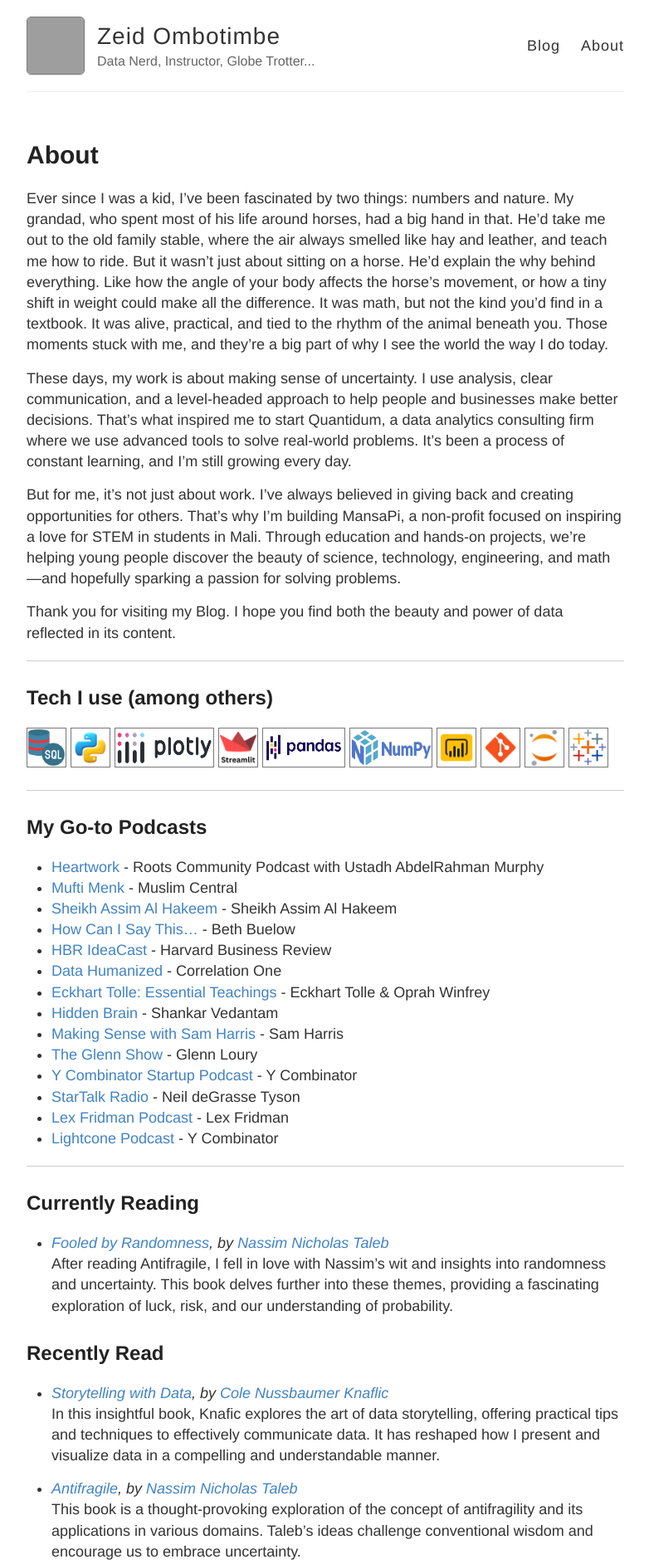
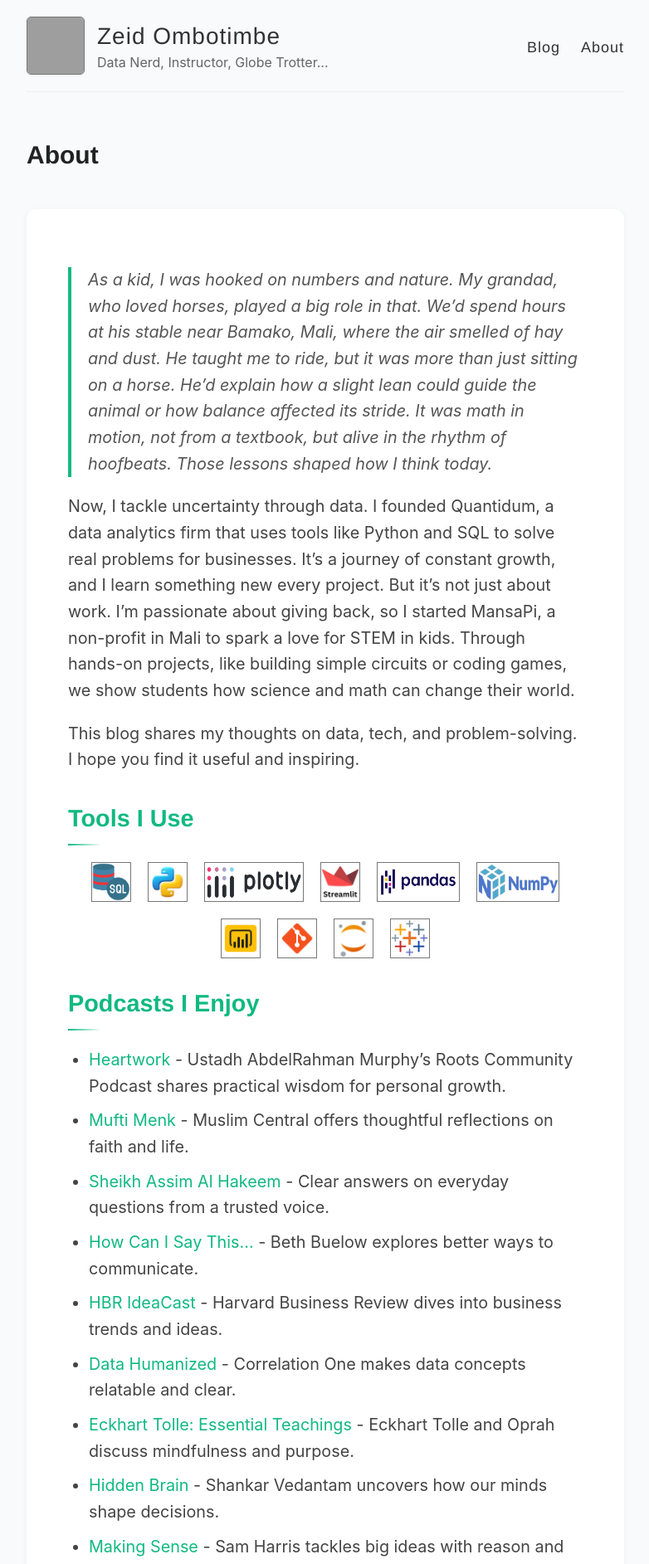
Before and after one commit to obtbe/obtbe.github.io, a Jekyll site: the page built from about.md, in a window 1280 px wide. Shown: the top 1885 px of the page at 83% size, without its empty margins (248-1030 px from the left). Built offline with Jekyll 4.4.1, drawn with Linux system fonts in a browser that asks for light colours; our own code applies the rules of GitHub Pages for plain Markdown files; some of the changed text lies outside the part shown; grey boxes are pictures that could not be loaded.

Commit message:
revamped about

```diff
--- a/about.md
+++ b/about.md
@@ -3,82 +3,209 @@ title: "About"
 date: 2023-10-09T10:00:00Z
 description: ""
 ---
-<!-- <div style="border-bottom: 1px solid #ccc; margin: 20px 0;"></div> -->
 
-Ever since I was a kid, I’ve been fascinated by two things: numbers and nature. My grandad, who spent most of his life around horses, had a big hand in that. He’d take me out to the old family stable, where the air always smelled like hay and leather, and teach me how to ride. But it wasn’t just about sitting on a horse. He’d explain the why behind everything. Like how the angle of your body affects the horse’s movement, or how a tiny shift in weight could make all the difference. It was math, but not the kind you’d find in a textbook. It was alive, practical, and tied to the rhythm of the animal beneath you. Those moments stuck with me, and they’re a big part of why I see the world the way I do today.
+<div class="about-container">
+  <div class="about-content">
+    <p>As a kid, I was hooked on numbers and nature. My grandad, who loved horses, played a big role in that. We’d spend hours at his stable near Bamako, Mali, where the air smelled of hay and dust. He taught me to ride, but it was more than just sitting on a horse. He’d explain how a slight lean could guide the animal or how balance affected its stride. It was math in motion, not from a textbook, but alive in the rhythm of hoofbeats. Those lessons shaped how I think today.</p>
 
-These days, my work is about making sense of uncertainty. I use analysis, clear communication, and a level-headed approach to help people and businesses make better decisions. That’s what inspired me to start Quantidum, a data analytics consulting firm where we use advanced tools to solve real-world problems. It’s been a process of constant learning, and I’m still growing every day.
+    <p>Now, I tackle uncertainty through data. I founded Quantidum, a data analytics firm that uses tools like Python and SQL to solve real problems for businesses. It’s a journey of constant growth, and I learn something new every project. But it’s not just about work. I’m passionate about giving back, so I started MansaPi, a non-profit in Mali to spark a love for STEM in kids. Through hands-on projects, like building simple circuits or coding games, we show students how science and math can change their world.</p>
 
-But for me, it’s not just about work. I’ve always believed in giving back and creating opportunities for others. That’s why I’m building MansaPi, a non-profit focused on inspiring a love for STEM in students in Mali. Through education and hands-on projects, we’re helping young people discover the beauty of science, technology, engineering, and math—and hopefully sparking a passion for solving problems.
+    <p>This blog shares my thoughts on data, tech, and problem-solving. I hope you find it useful and inspiring.</p>
 
-Thank you for visiting my Blog. I hope you find both the beauty and power of data reflected in its content.
-<!-- ![Mariam](themes/ezhil/images/zmariam.png) -->
+    <h2>Tools I Use</h2>
+    <div class="tool-icons">
+      <img src="/images/sql.png" alt="SQL Icon" width="48" height="48">
+      <img src="/images/python.png" alt="Python Icon" width="48" height="48">
+      <img src="/images/plotly.png" alt="Plotly Icon" width="120" height="48">
+      <img src="/images/streamlit.png" alt="Streamlit Icon" width="48" height="48">
+      <img src="/images/pandas.png" alt="Pandas Icon" width="100" height="48">
+      <img src="/images/numpy.png" alt="Numpy Icon" width="100" height="48">
+      <img src="/images/powerbi.png" alt="Power BI Icon" width="48" height="48">
+      <img src="/images/git.png" alt="Git Icon" width="48" height="48">
+      <img src="/images/jupyter.png" alt="Jupyter Icon" width="48" height="48">
+      <img src="/images/tableau.png" alt="Tableau Icon" width="48" height="48">
+    </div>
 
-<div style="border-bottom: 1px solid #ccc; margin: 20px 0;"></div>
-## Tech I use (among others)
+    <h2>Podcasts I Enjoy</h2>
+    <ul>
+      <li><a href="https://podcasts.apple.com/us/channel/roots-community-podcast/id6502764375">Heartwork</a> - Ustadh AbdelRahman Murphy’s Roots Community Podcast shares practical wisdom for personal growth.</li>
+      <li><a href="https://podcasts.apple.com/us/podcast/mufti-menk/id592746186">Mufti Menk</a> - Muslim Central offers thoughtful reflections on faith and life.</li>
+      <li><a href="https://podcasts.apple.com/us/podcast/sheikh-assim-al-hakeem/id1723926769">Sheikh Assim Al Hakeem</a> - Clear answers on everyday questions from a trusted voice.</li>
+      <li><a href="https://podcasts.apple.com/us/podcast/how-can-i-say-this/id1434883770">How Can I Say This...</a> - Beth Buelow explores better ways to communicate.</li>
+      <li><a href="https://podcasts.apple.com/us/podcast/hbr-ideacast/id152022135">HBR IdeaCast</a> - Harvard Business Review dives into business trends and ideas.</li>
+      <li><a href="https://podcasts.apple.com/us/podcast/data-humanized-by-correlation-one/id1693484349">Data Humanized</a> - Correlation One makes data concepts relatable and clear.</li>
+      <li><a href="https://podcasts.apple.com/us/podcast/eckhart-tolle-essential-teachings/id1458654443">Eckhart Tolle: Essential Teachings</a> - Eckhart Tolle and Oprah discuss mindfulness and purpose.</li>
+      <li><a href="https://podcasts.apple.com/us/podcast/hidden-brain/id1028908750">Hidden Brain</a> - Shankar Vedantam uncovers how our minds shape decisions.</li>
+      <li><a href="https://podcasts.apple.com/us/podcast/making-sense-with-sam-harris/id733163012">Making Sense</a> - Sam Harris tackles big ideas with reason and clarity.</li>
+      <li><a href="https://podcasts.apple.com/us/podcast/the-glenn-show/id505824976">The Glenn Show</a> - Glenn Loury offers sharp takes on culture and policy.</li>
+      <li><a href="https://podcasts.apple.com/us/podcast/y-combinator-startup-podcast/id1236907421">Y Combinator Startup Podcast</a> - Y Combinator shares insights on building companies.</li>
+      <li><a href="https://podcasts.apple.com/us/podcast/startalk-radio/id325404506">StarTalk Radio</a> - Neil deGrasse Tyson makes science fun and accessible.</li>
+      <li><a href="https://podcasts.apple.com/us/podcast/lex-fridman-podcast/id1434243584">Lex Fridman Podcast</a> - Lex Fridman explores tech and science with depth.</li>
+      <li><a href="https://podcasts.apple.com/us/podcast/lightcone-podcast/id1743860177">Lightcone Podcast</a> - Y Combinator’s take on startups and innovation.</li>
+    </ul>
 
-<div class="tool-icons">
-  <img src="/images/sql.png" alt="SQL Icon" width="48" height="48">
-  <img src="/images/python.png" alt="Python Icon" width="48" height="48">
-  <img src="/images/plotly.png" alt="Plotly Icon" width="120" height="48">
-  <img src="/images/streamlit.png" alt="Streamlit Icon" width="48" height="48">
-  <img src="/images/pandas.png" alt="Pandas Icon" width="100" height="48">
-  <img src="/images/numpy.png" alt="Numpy Icon" width="100" height="48">
-  <img src="/images/powerbi.png" alt="Power BI Icon" width="48" height="48">
-  <img src="/images/git.png" alt="Git Icon" width="48" height="48">
-  <img src="/images/jupyter.png" alt="Jupyter Icon" width="48" height="48">
-  <img src="/images/tableau.png" alt="Tableau Icon" width="48" height="48">
+    <h2>Currently Reading</h2>
+    <p><a href="https://www.amazon.com/Fooled-Randomness-Hidden-Markets-Incerto/dp/0812975219">Fooled by Randomness</a> by Nassim Nicholas Taleb. After enjoying Antifragile, I’m drawn to Taleb’s sharp take on luck and probability. His ideas, based on years as a trader, make me rethink how chance shapes our decisions.</p>
 
+    <h2>Recently Read</h2>
+    <ul>
+      <li><a href="https://www.amazon.com/Storytelling-Data-Visualization-Business-Professionals/dp/1119002257">Storytelling with Data</a> by Cole Nussbaumer Knaflic. Published in 2015, this book taught me how to turn numbers into clear, engaging stories for clients.</li>
+      <li><a href="https://www.amazon.com/Antifragile-Things-That-Disorder-Incerto/dp/0812979680">Antifragile</a> by Nassim Nicholas Taleb. Released in 2012, it explores how some systems thrive in chaos, pushing me to embrace uncertainty in work.</li>
+      <li><a href="https://www.amazon.com/Automating-Inequality-High-Tech-Profile-Police/dp/1250074312">Automating Inequality</a> by Virginia Eubanks. From 2018, this book opened my eyes to how automated systems can deepen unfairness, especially in vulnerable communities.</li>
+      <li><a href="https://www.amazon.com/Basic-Economics-Thomas-Sowell/dp/0465060730">Basic Economics</a> by Thomas Sowell. I’ve read this 2014 edition eight times since finding it in my dad’s office in 2017. Its clear breakdown of markets and policies keeps me coming back.</li>
+    </ul>
+
+    <blockquote class="quote">
+      “Yesterday I was clever, so I wanted to change the world. Today I am wise, so I am changing myself.” — Rumi
+    </blockquote>
+  </div>
 </div>
-<div style="border-bottom: 1px solid #ccc; margin: 20px 0;"></div>
 
+<style>
+  body {
+    font-family: 'Inter', -apple-system, BlinkMacSystemFont, 'Segoe UI', Roboto, sans-serif;
+    line-height: 1.6;
+    color: #333;
+    background-color: #f8fafc;
+    margin: 0;
+    padding: 0;
+  }
 
+  .about-container {
+    max-width: 800px;
+    margin: 40px auto;
+    padding: 20px;
+    background: #fff;
+    border-radius: 12px;
+    box-shadow: 0 2px 8px rgba(0, 0, 0, 0.05);
+  }
 
-## My Go-to Podcasts
+  .about-content {
+    padding: 30px;
+  }
 
+  .about-content p {
+    font-size: 1.1em;
+    margin: 20px 0;
+    color: #444;
+  }
 
-* [Heartwork](https://podcasts.apple.com/us/channel/roots-community-podcast/id6502764375) - Roots Community Podcast with Ustadh AbdelRahman Murphy
-* [Mufti Menk](https://podcasts.apple.com/us/podcast/mufti-menk/id592746186) - Muslim Central
-* [Sheikh Assim Al Hakeem](https://podcasts.apple.com/us/podcast/sheikh-assim-al-hakeem/id1723926769) - Sheikh Assim Al Hakeem
-* [How Can I Say This...](https://podcasts.apple.com/us/podcast/how-can-i-say-this/id1434883770) - Beth Buelow
-* [HBR IdeaCast](https://podcasts.apple.com/us/podcast/hbr-ideacast/id152022135) - Harvard Business Review
-* [Data Humanized](https://podcasts.apple.com/us/podcast/data-humanized-by-correlation-one/id1693484349) - Correlation One
-* [Eckhart Tolle: Essential Teachings](https://podcasts.apple.com/us/podcast/eckhart-tolle-essential-teachings/id1458654443) - Eckhart Tolle & Oprah Winfrey
-* [Hidden Brain](https://podcasts.apple.com/us/podcast/hidden-brain/id1028908750) - Shankar Vedantam
-* [Making Sense with Sam Harris](https://podcasts.apple.com/us/podcast/making-sense-with-sam-harris/id733163012) - Sam Harris
-* [The Glenn Show](https://podcasts.apple.com/us/podcast/the-glenn-show/id505824976) - Glenn Loury
-* [Y Combinator Startup Podcast](https://podcasts.apple.com/us/podcast/y-combinator-startup-podcast/id1236907421) - Y Combinator
-* [StarTalk Radio](https://podcasts.apple.com/us/podcast/startalk-radio/id325404506) - Neil deGrasse Tyson
-* [Lex Fridman Podcast](https://podcasts.apple.com/us/podcast/lex-fridman-podcast/id1434243584) - Lex Fridman
-* [Lightcone Podcast](https://podcasts.apple.com/us/podcast/lightcone-podcast/id1743860177) - Y Combinator
+  .about-content p:first-of-type {
+    font-style: italic;
+    color: #555;
+    border-left: 4px solid #10b981;
+    padding-left: 20px;
+  }
 
-<div style="border-bottom: 1px solid #ccc; margin: 20px 0;"></div>
+  .about-content h2 {
+    font-size: 1.6em;
+    color: #10b981;
+    margin-top: 30px;
+    position: relative;
+    padding-bottom: 8px;
+  }
 
-## Currently Reading
+  .about-content h2::after {
+    content: '';
+    position: absolute;
+    bottom: 0;
+    left: 0;
+    width: 40px;
+    height: 2px;
+    background: linear-gradient(90deg, #10b981, transparent);
+  }
 
-- *[Fooled by Randomness](https://www.amazon.com/Fooled-Randomness-Hidden-Markets-Incerto/dp/0812975219), by [Nassim Nicholas Taleb](https://www.fooledbyrandomness.com/)*
-  After reading Antifragile, I fell in love with Nassim's wit and insights into randomness and uncertainty. This book delves further into these themes, providing a fascinating exploration of luck, risk, and our understanding of probability.
+  .tool-icons {
+    display: flex;
+    flex-wrap: wrap;
+    gap: 20px;
+    justify-content: center;
+    margin: 20px 0;
+  }
 
-## Recently Read
+  .tool-icons img {
+    transition: transform 0.3s ease;
+  }
 
-- *[Storytelling with Data](https://www.amazon.com/Storytelling-Data-Visualization-Business-Professionals/dp/1119002257), by [Cole Nussbaumer Knaflic](https://www.linkedin.com/in/colenussbaumer/)*
-  In this insightful book, Knafic explores the art of data storytelling, offering practical tips and techniques to effectively communicate data. It has reshaped how I present and visualize data in a compelling and understandable manner.
+  .tool-icons img:hover {
+    transform: scale(1.1);
+  }
 
-- *[Antifragile](https://www.amazon.com/Antifragile-Things-That-Disorder-Incerto/dp/0812979680), by [Nassim Nicholas Taleb](https://www.fooledbyrandomness.com/)*
-  This book is a thought-provoking exploration of the concept of antifragility and its applications in various domains. Taleb's ideas challenge conventional wisdom and encourage us to embrace uncertainty.
+  .about-content ul {
+    margin: 20px 0;
+    padding-left: 25px;
+  }
 
-- *[Automating Inequality](https://www.amazon.com/Automating-Inequality-High-Tech-Profile-Police/dp/1250074312), by [Virginia Eubanks](https://virginia-eubanks.com/about/)*
-  In this eye-opening book, Eubanks sheds light on the societal implications of automated decision-making systems. She highlights the ways in which these systems can perpetuate and exacerbate inequality, especially for marginalized communities.
+  .about-content ul li {
+    font-size: 1.1em;
+    color: #444;
+    margin-bottom: 10px;
+  }
 
-- *[Basic Economics](https://www.amazon.com/Basic-Economics-Thomas-Sowell/dp/0465060730)*, by [Thomas Sowel](https://www.hoover.org/profiles/thomas-sowell)
-  Fun fact: I've read this book more than 7 times, and I'm not stopping there. I found it in my father's office for the first time and was immediately captivated by its insights into fundamental economic principles. It's a timeless read that deepens my understanding of economic concepts with each revisit.
+  .about-content ul li a {
+    color: #10b981;
+    text-decoration: none;
+    transition: color 0.3s ease;
+  }
 
+  .about-content ul li a:hover {
+    color: #059669;
+    text-decoration: underline;
+  }
 
-<div style="border-bottom: 1px solid #ccc; margin: 20px 0;"></div>
+  .quote {
+    font-style: italic;
+    color: #555;
+    border-left: 4px solid #10b981;
+    padding-left: 20px;
+    margin: 30px 0;
+    font-size: 1.1em;
+  }
 
-<blockquote style="font-style: italic; border-left: 4px solid #ccc; padding-left: 10px; margin-top: 20px;">
-  “Yesterday I was clever, so I wanted to change the world. Today I am wise, so I am changing myself.”
-  <br>― Rumi
-</blockquote>
+  .quote::after {
+    content: '';
+    display: block;
+    margin-top: 10px;
+  }
 
-<div style="border-bottom: 1px solid #ccc; margin: 20px 0;"></div>
+  /* Responsive Design */
+  @media (max-width: 600px) {
+    .about-container {
+      margin: 20px;
+      padding: 15px;
+    }
+
+    .about-content {
+      padding: 20px;
+    }
+
+    .about-content h2 {
+      font-size: 1.4em;
+    }
+
+    .about-content p, .about-content ul li, .quote {
+      font-size: 1em;
+    }
+
+    .tool-icons {
+      gap: 15px;
+    }
+
+    .tool-icons img {
+      width: 40px;
+      height: 40px;
+    }
+
+    .tool-icons img[alt="Plotly Icon"],
+    .tool-icons img[alt="Pandas Icon"],
+    .tool-icons img[alt="Numpy Icon"] {
+      width: 80px;
+      height: 40px;
+    }
+  }
+
+  /* Smooth Scroll */
+  html {
+    scroll-behavior: smooth;
+  }
+</style>
```
Also changed, not shown: _dump/about.md (added, +84 -0 lines).
